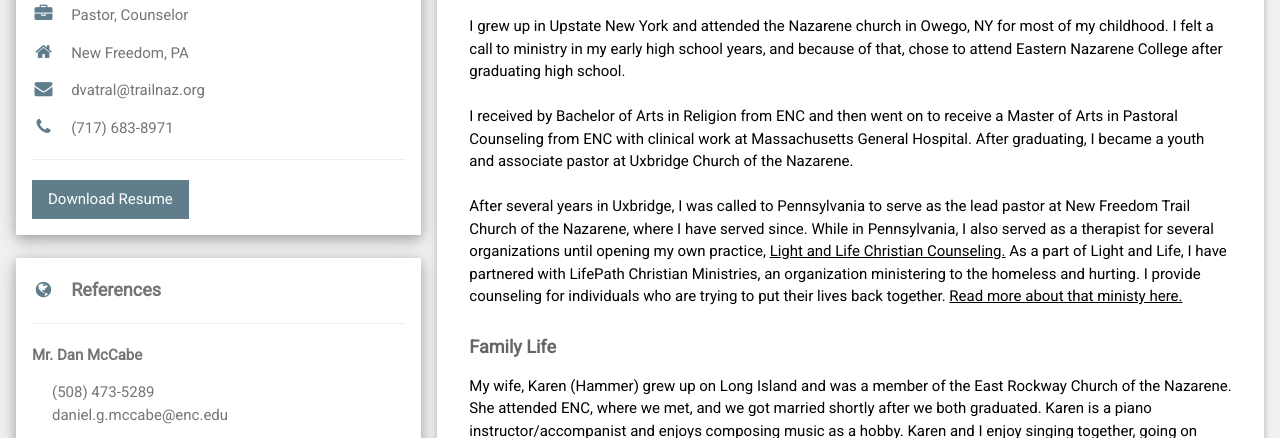
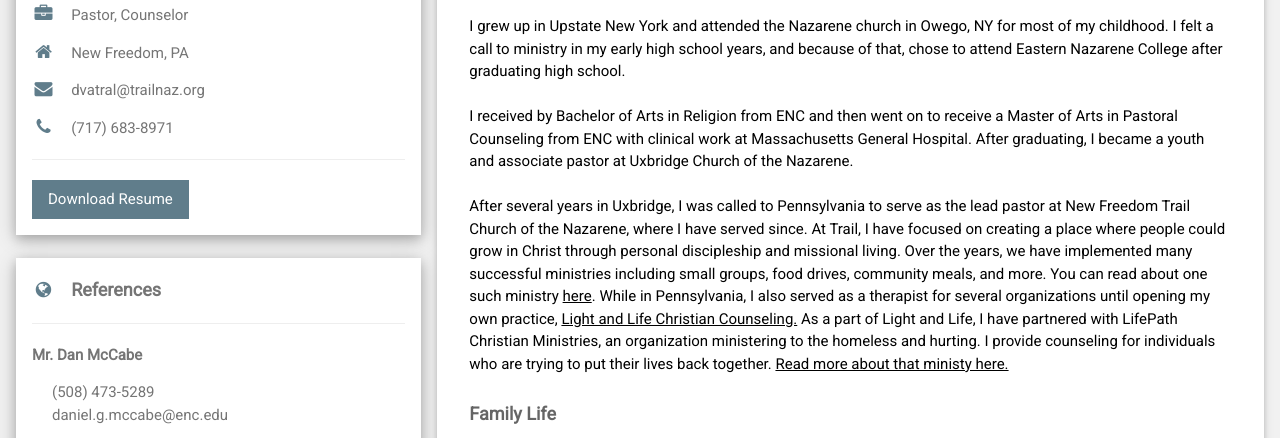
Before and after one commit to kbvatral/kbvatral.github.io, a plain HTML site: page david/index.html in a window 1280 px wide. Shown: the part 285-723 px from the top of the page. Drawn offline with nearby package versions, Linux system fonts and the light colour scheme.

Commit message:
Update ministry and family sections of David

```diff
--- a/david/index.html
+++ b/david/index.html
@@ -124,6 +124,9 @@ html,body,h1,h2,h3,h4,h5,h6 {font-family: "Roboto", sans-serif}
             After graduating, I became a youth and associate pastor at Uxbridge Church of the Nazarene.
             <br /><br />
             After several years in Uxbridge, I was called to Pennsylvania to serve as the lead pastor at New Freedom Trail Church of the Nazarene, where I have served since.
+            At Trail, I have focused on creating a place where people could grow in Christ through personal discipleship and missional living.
+            Over the years, we have implemented many successful ministries including small groups, food drives, community meals, and more.
+            You can read about one such ministry <a href="https://www.facebook.com/nazcompassion/posts/2832281363483327" target="_blank">here</a>.
             While in Pennsylvania, I also served as a therapist for several organizations until opening my own practice, <a href="http://lightandlifecounseling.com" target="_blank">Light and Life Christian Counseling.</a>
             As a part of Light and Life, I have partnered with LifePath Christian Ministries, an organization ministering to the homeless and hurting.
             I provide counseling for individuals who are trying to put their lives back together.
@@ -142,6 +145,7 @@ html,body,h1,h2,h3,h4,h5,h6 {font-family: "Roboto", sans-serif}
             Our oldest son, Christopher, an ENC graduate, is currently working on a master's degree at Drexel University.
             His wife, Hannah, also an ENC graduate, is a neonatal intensive care nurse.
             Our younger son, Caleb, is a recent ENC graduate and is currently pursuing a Ph.D. at Vanderbilt University.
+            His fiancee, Victoria, is currently a senior at ENC studying social work.
             We also have a fourteen year old American Eskimo dog, Yuki.
           </p>
         </div>
```
